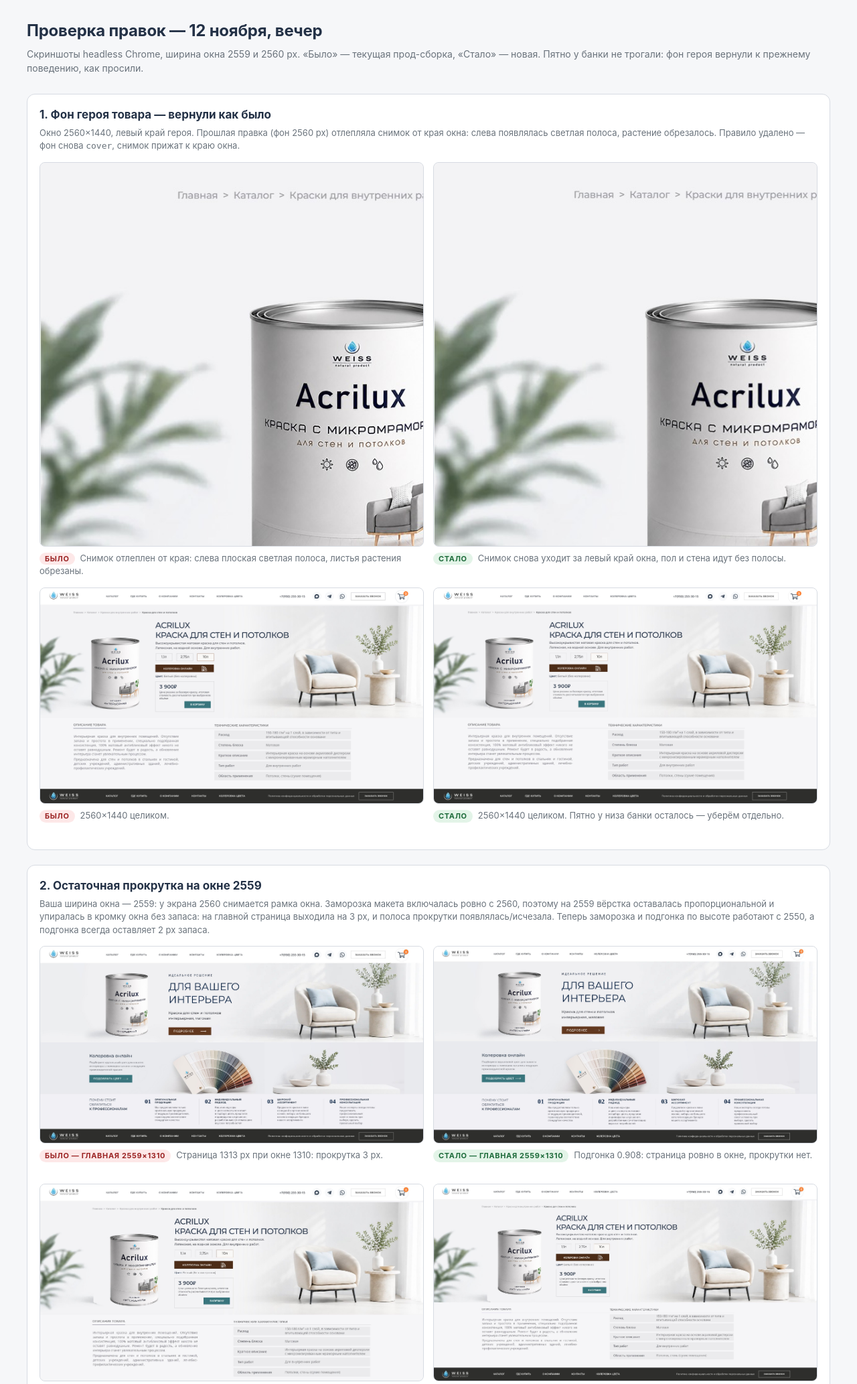
After one commit to Zafarovpolat/weiss-color, a PHP site: the page made by 02_верстка/rev-5d2a8c41/index.html in a window 1280 px wide. The commit adds this page. Shown: the top 2066 px of the page at 67% size. Run offline with PHP 8.4, Linux system fonts and the light colour scheme.

Commit message:
Фон героя товара вернуть к cover; заморозка макета с 2550px и запас при подгонке

```diff
--- a/02_верстка/css/about.css
+++ b/02_верстка/css/about.css
@@ -19,7 +19,7 @@ main {
   --u: 1cqw;
 }
 
-@media (min-width: 2560px) {
+@media (min-width: 2550px) {
   main { --u: 25.6px; }
 }
 
--- a/02_верстка/css/coloring-guide.css
+++ b/02_верстка/css/coloring-guide.css
@@ -15,7 +15,7 @@
   padding-inline: 0;
 }
 
-@media (min-width: 2560px) {
+@media (min-width: 2550px) {
   .guide-page { --u: 25.6px; }
 }
 
--- a/02_верстка/css/contacts.css
+++ b/02_верстка/css/contacts.css
@@ -19,7 +19,7 @@ main {
   --u: 1cqw;
 }
 
-@media (min-width: 2560px) {
+@media (min-width: 2550px) {
   main { --u: 25.6px; }
 }
 
--- a/02_верстка/css/legal.css
+++ b/02_верстка/css/legal.css
@@ -13,7 +13,7 @@ main {
   --u: 1cqw;
 }
 
-@media (min-width: 2560px) {
+@media (min-width: 2550px) {
   main { --u: 25.6px; }
 }
 
--- a/02_верстка/css/where-to-buy.css
+++ b/02_верстка/css/where-to-buy.css
@@ -23,7 +23,7 @@ main {
   --u: 1cqw;
 }
 
-@media (min-width: 2560px) {
+@media (min-width: 2550px) {
   main { --u: 25.6px; }
 }
 
--- /dev/null
+++ b/02_верстка/rev-5d2a8c41/index.html
@@ -0,0 +1,108 @@
+<!DOCTYPE html>
+<html lang="ru">
+<head>
+<meta charset="utf-8">
+<meta name="viewport" content="width=device-width, initial-scale=1">
+<meta name="robots" content="noindex, nofollow">
+<title>Проверка правок 12.11 — фон героя и прокрутка</title>
+<style>
+  :root { --ink:#233146; --mut:#6a737c; --line:#d7dbe2; --bg:#f6f7f9; }
+  * { box-sizing: border-box; }
+  body { margin:0; padding:28px 18px 64px; font:15px/1.5 -apple-system,"Segoe UI",Roboto,Arial,sans-serif; color:var(--ink); background:var(--bg); }
+  .wrap { max-width:1200px; margin:0 auto; }
+  h1 { margin:0 0 6px; font-size:24px; font-weight:650; letter-spacing:-.01em; }
+  .sub { margin:0 0 28px; color:var(--mut); font-size:14px; }
+  section { background:#fff; border:1px solid var(--line); border-radius:12px; padding:18px 18px 22px; margin:0 0 22px; }
+  h2 { margin:0 0 4px; font-size:17px; font-weight:650; }
+  .where { margin:0 0 14px; color:var(--mut); font-size:13px; }
+  .shot { margin:0; }
+  .shot img { display:block; width:100%; height:auto; border:1px solid var(--line); border-radius:8px; background:#eef1f4; }
+  .shot figcaption { margin:8px 0 0; font-size:13px; color:var(--mut); }
+  .tag { display:inline-block; padding:1px 8px; border-radius:999px; font-size:11px; font-weight:700; letter-spacing:.06em; text-transform:uppercase; margin-right:8px; }
+  .tag.before { background:#fde8e8; color:#9b2323; }
+  .tag.after { background:#e3f4e8; color:#1d6b3a; }
+  .duo { display:grid; grid-template-columns:1fr 1fr; gap:14px; }
+  .duo figure + figure { margin-top:0; }
+  .duo figcaption { min-height:38px; }
+  .crops .shot img { max-width:620px; }
+  table { width:100%; border-collapse:collapse; margin:14px 0 0; font-size:13.5px; }
+  th, td { text-align:left; padding:7px 10px; border-bottom:1px solid var(--line); vertical-align:top; }
+  th { color:var(--mut); font-weight:600; font-size:12px; text-transform:uppercase; letter-spacing:.04em; }
+  td.num { font-variant-numeric: tabular-nums; white-space:nowrap; }
+  .ok { color:#1d6b3a; font-weight:600; }
+  .note { margin:12px 0 0; font-size:13px; color:var(--mut); }
+  @media (max-width:760px) { .duo { grid-template-columns:1fr; } body { padding:18px 12px 48px; } }
+</style>
+</head>
+<body>
+<div class="wrap">
+  <h1>Проверка правок — 12 ноября, вечер</h1>
+  <p class="sub">Скриншоты headless Chrome, ширина окна 2559 и 2560&nbsp;px. «Было» — текущая прод-сборка, «Стало» — новая. Пятно у банки не трогали: фон героя вернули к прежнему поведению, как просили.</p>
+
+  <section>
+    <h2>1. Фон героя товара — вернули как было</h2>
+    <p class="where">Окно 2560×1440, левый край героя. Прошлая правка (фон 2560&nbsp;px) отлепляла снимок от края окна: слева появлялась светлая полоса, растение обрезалось. Правило удалено — фон снова <code>cover</code>, снимок прижат к краю окна.</p>
+    <div class="duo crops">
+      <figure class="shot">
+        <img src="left-before.jpg" alt="Левый край героя до правки">
+        <figcaption><span class="tag before">Было</span>Снимок отлеплен от края: слева плоская светлая полоса, листья растения обрезаны.</figcaption>
+      </figure>
+      <figure class="shot">
+        <img src="left-after.jpg" alt="Левый край героя после правки">
+        <figcaption><span class="tag after">Стало</span>Снимок снова уходит за левый край окна, пол и стена идут без полосы.</figcaption>
+      </figure>
+    </div>
+    <div class="duo" style="margin-top:14px">
+      <figure class="shot">
+        <img src="full-before.jpg" alt="Карточка товара целиком, 2560, до правки">
+        <figcaption><span class="tag before">Было</span>2560×1440 целиком.</figcaption>
+      </figure>
+      <figure class="shot">
+        <img src="full-after.jpg" alt="Карточка товара целиком, 2560, после правки">
+        <figcaption><span class="tag after">Стало</span>2560×1440 целиком. Пятно у низа банки осталось — уберём отдельно.</figcaption>
+      </figure>
+    </div>
+  </section>
+
+  <section>
+    <h2>2. Остаточная прокрутка на окне 2559</h2>
+    <p class="where">Ваша ширина окна — 2559: у экрана 2560 снимается рамка окна. Заморозка макета включалась ровно с 2560, поэтому на 2559 вёрстка оставалась пропорциональной и упиралась в кромку окна без запаса: на главной страница выходила на 3&nbsp;px, и полоса прокрутки появлялась/исчезала. Теперь заморозка и подгонка по высоте работают с 2550, а подгонка всегда оставляет 2&nbsp;px запаса.</p>
+    <div class="duo">
+      <figure class="shot">
+        <img src="scroll-home-before.jpg" alt="Главная, 2559×1310, до правки">
+        <figcaption><span class="tag before">Было — главная 2559×1310</span>Страница 1313&nbsp;px при окне 1310: прокрутка 3&nbsp;px.</figcaption>
+      </figure>
+      <figure class="shot">
+        <img src="scroll-home-after.jpg" alt="Главная, 2559×1310, после правки">
+        <figcaption><span class="tag after">Стало — главная 2559×1310</span>Подгонка 0.908: страница ровно в окне, прокрутки нет.</figcaption>
+      </figure>
+      <figure class="shot">
+        <img src="scroll-prod-before.jpg" alt="Карточка товара, 2559×1310, до правки">
+        <figcaption><span class="tag before">Было — товар 2559×1310</span>Подвал за экраном на 125&nbsp;px.</figcaption>
+      </figure>
+      <figure class="shot">
+        <img src="scroll-prod-after.jpg" alt="Карточка товара, 2559×1310, после правки">
+        <figcaption><span class="tag after">Стало — товар 2559×1310</span>Подгонка 0.907: подвал в экране.</figcaption>
+      </figure>
+    </div>
+    <p class="note">На 2559 при высоте окна 1439 и на 2560×1440 прокрутки нет ни до, ни после — там не хватало только запаса: любая половина пикселя давала полосу прокрутки, которая отнимала ширину и пересчитывала вёрстку. Теперь запас 2&nbsp;px задаётся принудительно.</p>
+  </section>
+
+  <section>
+    <h2>Проверка</h2>
+    <table>
+      <tr><th>Окно</th><th>Страница</th><th>Было</th><th>Стало</th></tr>
+      <tr><td class="num">2559×1439</td><td>все 8 экранов</td><td>запас 0&nbsp;px</td><td class="ok">запас 2&nbsp;px, прокрутки нет</td></tr>
+      <tr><td class="num">2559×1310</td><td>главная</td><td>1313 / прокрутка 3</td><td class="ok">1310 / прокрутки нет</td></tr>
+      <tr><td class="num">2559×1310</td><td>товар</td><td>1435 / прокрутка 125</td><td class="ok">1310 / прокрутки нет</td></tr>
+      <tr><td class="num">2550×1439</td><td>товар</td><td>пропорциональная сетка</td><td class="ok">макетная сетка, прокрутки нет</td></tr>
+      <tr><td class="num">2560×1440</td><td>товар</td><td>прокрутки нет</td><td class="ok">прокрутки нет, фон cover</td></tr>
+      <tr><td class="num">2936×1440</td><td>все 8 экранов</td><td>—</td><td class="ok">полотно по центру, прокрутки нет</td></tr>
+      <tr><td class="num">1920×950</td><td>главная, товар, о компании, контакты, где купить, правовой</td><td>—</td><td class="ok">попиксельно совпадает с прод-сборкой</td></tr>
+      <tr><td class="num">390×844 / 1024×768 / 1440×900</td><td>товар</td><td>—</td><td class="ok">без изменений</td></tr>
+    </table>
+    <p class="note">Совпадение на 1920 проверено хешами PNG: 6 страниц, обе сборки, одинаковые SHA-1. Горизонтальной прокрутки нет ни на одной ширине (2550–2936).</p>
+  </section>
+</div>
+</body>
+</html>
```
Also changed, not shown: 02_верстка/css/base.css (+6 -1 lines), 02_верстка/css/product.css (+1 -8 lines), 02_верстка/css/responsive.css (+6 -5 lines), 02_верстка/js/zoom-mode.js (+11 -8 lines), 02_верстка/rev-5d2a8c41/full-after.jpg (added), 02_верстка/rev-5d2a8c41/full-before.jpg (added), 02_верстка/rev-5d2a8c41/left-after.jpg (added), 02_верстка/rev-5d2a8c41/left-before.jpg (added), 02_верстка/rev-5d2a8c41/scroll-home-after.jpg (added), 02_верстка/rev-5d2a8c41/scroll-home-before.jpg (added), 02_верстка/rev-5d2a8c41/scroll-prod-after.jpg (added), 02_верстка/rev-5d2a8c41/scroll-prod-before.jpg (added).
